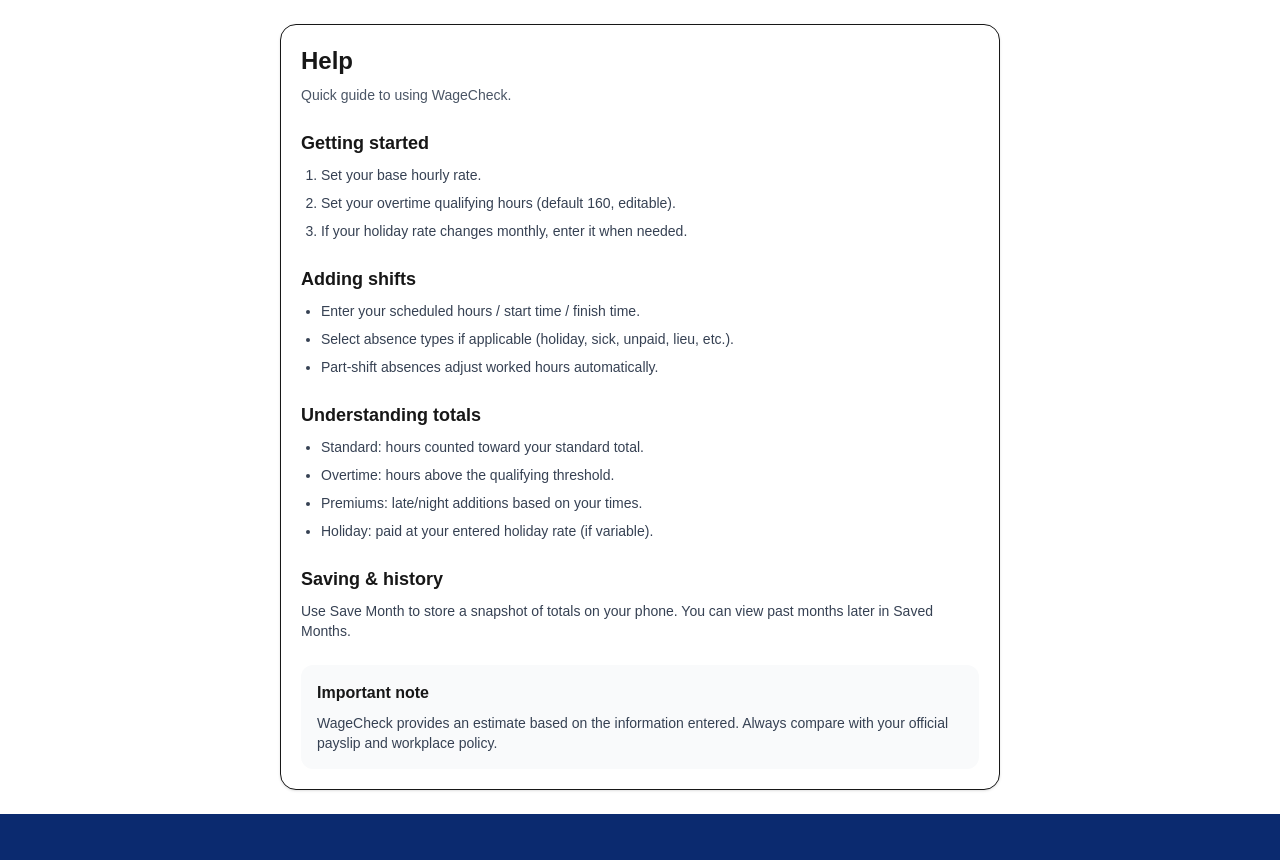
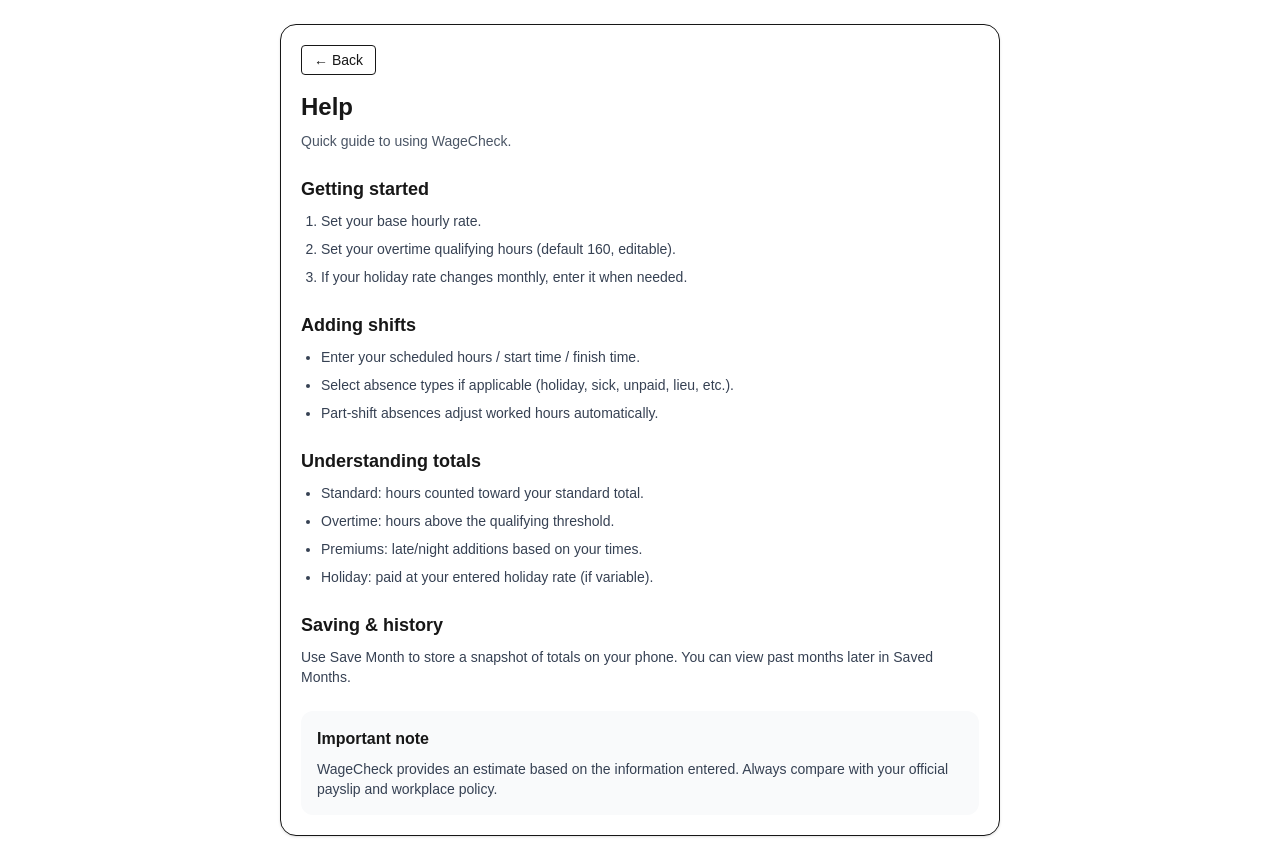
Before and after one commit to phil18019/wage-app, a Next.js app: page /help in a window 1280 px wide. Before the commit the page ends 814 px from the top, so only its background shows below. Built offline with nearby package versions, Linux system fonts and the light colour scheme.

Commit message:
Add back button to Help page

```diff
--- a/app/help/page.tsx
+++ b/app/help/page.tsx
@@ -1,7 +1,21 @@
+"use client";
+
+import { useRouter } from "next/navigation";
+
 export default function HelpPage() {
+  const router = useRouter();
+
   return (
     <main className="mx-auto max-w-3xl p-4 sm:p-6">
       <div className="rounded-2xl border bg-white p-5 shadow-sm">
+
+        <button
+        onClick={() => router.push("/")}
+      className="mb-4 text-sm px-3 py-1 border rounded"
+    >
+      ← Back
+    </button>
+
         <h1 className="text-2xl font-bold">Help</h1>
         <p className="mt-2 text-sm text-gray-600">
           Quick guide to using WageCheck.
```
